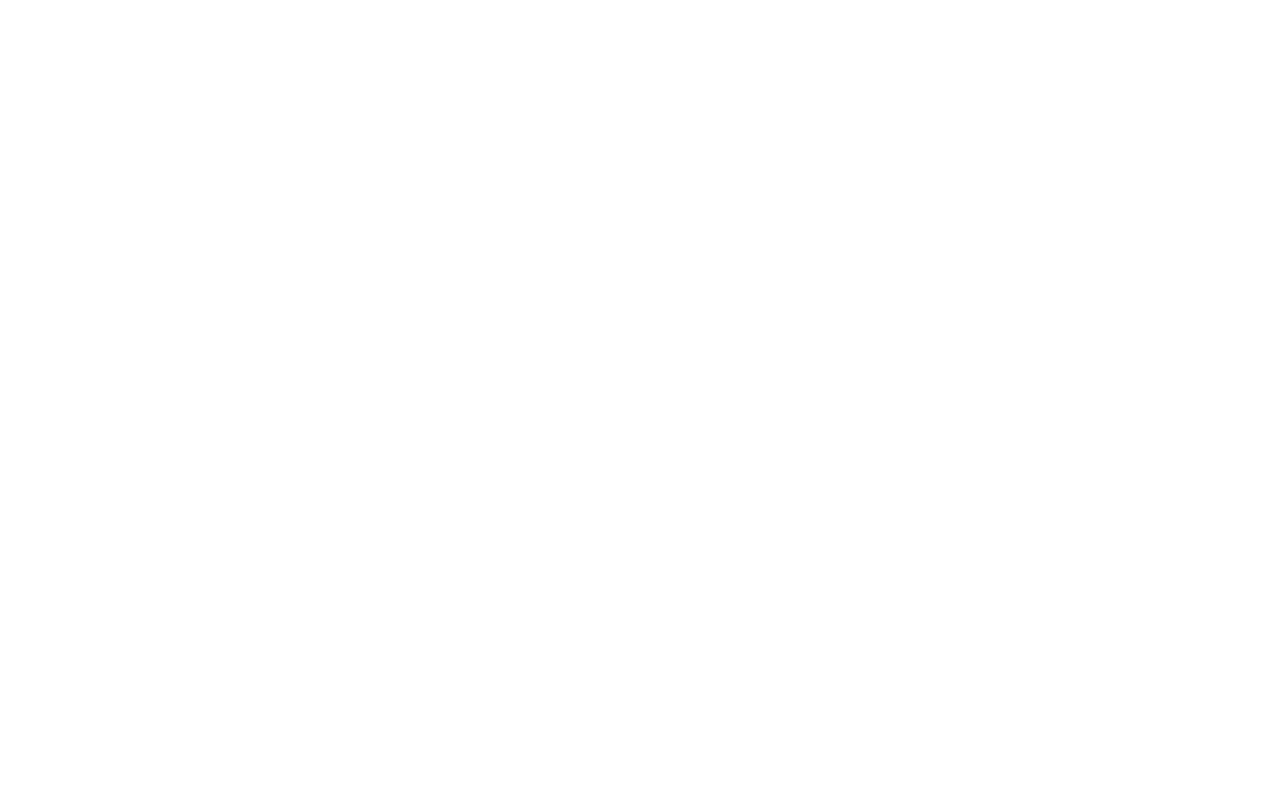
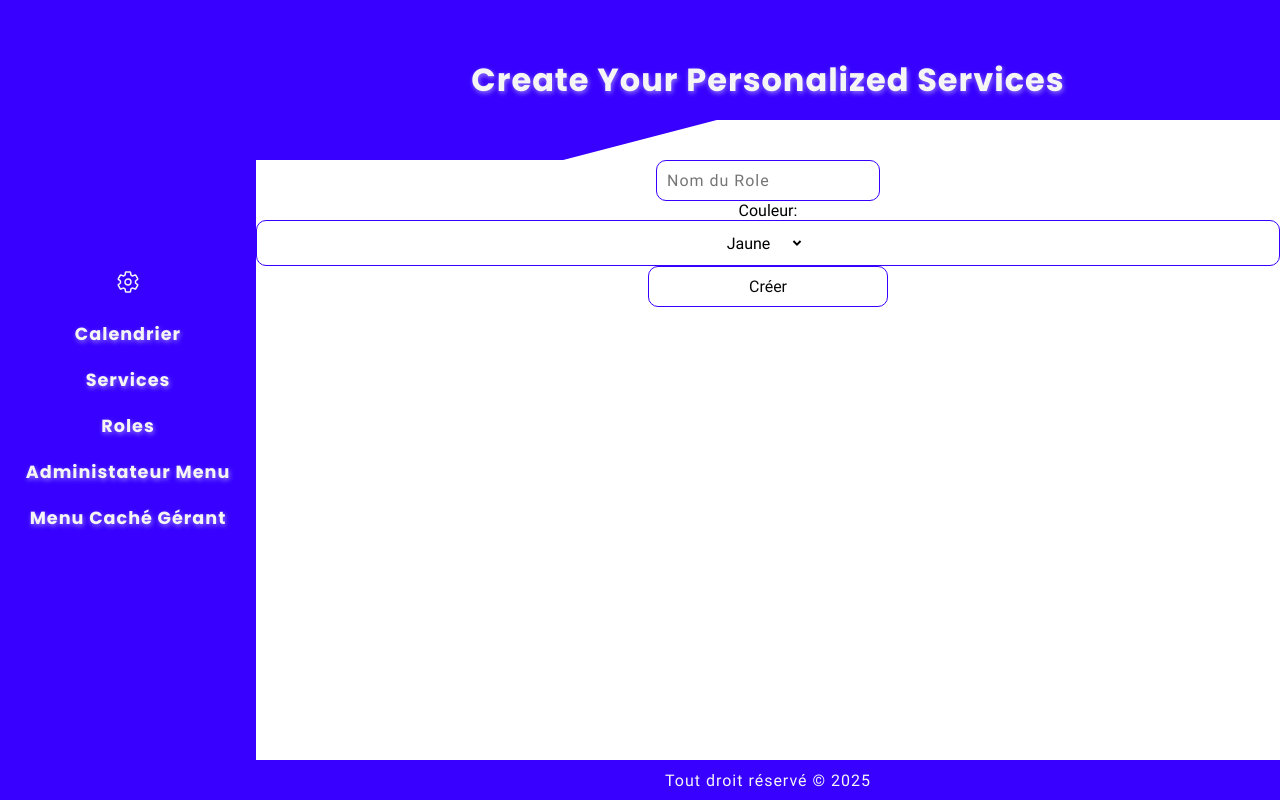
Before and after one commit to Regisl33/Rendez-Vous-Employee-Front, a React (Vite) app: page /roles/add in a window 1280 px wide. Before the commit this address had no page. Built offline with nearby package versions, Linux system fonts and the light colour scheme.

Commit message:
added create role display

```diff
--- a/src/App.tsx
+++ b/src/App.tsx
@@ -5,6 +5,8 @@
 import Layout from "./components/Layout";
 import CreateStore from "./features/stores/components/CreateStore";
 import RoleDisplay from "./features/roles/components/RoleDisplay";
+import CreateRole from "./features/roles/components/CreateRole";
+import UpdateRole from "./features/roles/components/UpdateRole";
 
 const App = () => {
   const app = (
@@ -18,6 +20,8 @@
           <Route path="/stores/add" element={<CreateStore />} />
 
           <Route path="/roles" element={<RoleDisplay />} />
+          <Route path="/roles/add" element={<CreateRole />} />
+          <Route path="/roles/:roleID" element={<UpdateRole />} />
         </Route>
       </Routes>
     </BrowserRouter>
--- /dev/null
+++ b/src/features/roles/components/CreateRole.tsx
@@ -0,0 +1,98 @@
+import { useState, useEffect, useRef, ChangeEvent, FormEvent } from "react";
+import { color } from "../types/roles";
+import { RiArrowDropDownLine } from "react-icons/ri";
+import colorData from "../data/colorData";
+import displayColorName from "../utils/displayColorName";
+
+const storeNum = "1234";
+
+const CreateRole = () => {
+  const [roleName, setRoleName] = useState("");
+  const [color, setColor] = useState<color>("colOpt1");
+  const [isValid, setIsValid] = useState(false);
+  const [message, setMessage] = useState("");
+  //Refs
+  const nameRef = useRef<HTMLInputElement>(null);
+  const messageRef = useRef<HTMLParagraphElement>(null);
+
+  //UseRef Effect for Name
+  useEffect(() => {
+    if (nameRef.current) nameRef.current.focus;
+  }, [nameRef]);
+  //UseRef Effect for Error
+  useEffect(() => {
+    if (message.length > 0) messageRef.current?.focus;
+  }, [message, messageRef]);
+  //Remove Error Message
+  useEffect(() => {
+    setMessage("");
+  }, [roleName]);
+  //Test if the form is Valid
+  useEffect(() => {
+    if (roleName.length > 0 && message.length === 0) {
+      setIsValid(true);
+    } else {
+      setIsValid(false);
+    }
+  }, [roleName, message]);
+
+  const handleSubmit = (e: FormEvent) => {
+    e.preventDefault();
+  };
+
+  const roleInput = (
+    <>
+      <label className="offscreen" htmlFor="role">
+        Role
+      </label>
+      <input
+        type="text"
+        className="input"
+        id="role"
+        autoComplete="off"
+        placeholder="Nom du Role"
+        ref={nameRef}
+        value={roleName}
+        onChange={(e: ChangeEvent<HTMLInputElement>) =>
+          setRoleName(e.target.value.toLowerCase())
+        }
+      />
+    </>
+  );
+
+  const customSelectcolors = (
+    <div className="select-colors-container">
+      <label htmlFor="custom-select-colors">Couleur:</label>
+      <div className="select-custom select-colors" id="custom-select-colors">
+        {displayColorName(color)} <RiArrowDropDownLine />
+        <ul>
+          {colorData.map((color: color) => (
+            <li key={color} onClick={() => setColor(color)}>
+              {displayColorName(color)}
+            </li>
+          ))}
+        </ul>
+      </div>
+    </div>
+  );
+
+  const content = (
+    <form className="create-role-container" onSubmit={handleSubmit}>
+      <p
+        ref={messageRef}
+        className={message.length > 0 ? "errorMsg" : "offscreen"}
+      >
+        {message}
+      </p>
+      {roleInput}
+      {customSelectcolors}
+      <button className="btn" disabled={isValid}>
+        Créer
+      </button>
+    </form>
+  );
+
+  return content;
+};
+
+export default CreateRole;
--- a/src/features/roles/components/Role.tsx
+++ b/src/features/roles/components/Role.tsx
@@ -1,3 +1,4 @@
+import { useNavigate } from "react-router-dom";
 import RoleType from "../types/roles";
 
 type propsType = {
@@ -5,11 +6,12 @@
 };
 
 const Role = ({ role }: propsType) => {
+  const navigate = useNavigate();
   const content = (
     <div className="role">
       <h2>{role.name}</h2>
       <span className={role.color}></span>
-      <button>Modifier</button>
+      <button onClick={() => navigate(`/roles/:${role.id}`)}>Modifier</button>
     </div>
   );
   return content;
--- a/src/features/roles/components/RoleDisplay.tsx
+++ b/src/features/roles/components/RoleDisplay.tsx
@@ -1,11 +1,14 @@
 import { useEffect } from "react";
 import { useGetRolesByStoreQuery } from "../rolesSlice";
 import Role from "./Role";
+import { useNavigate } from "react-router-dom";
 
 const storeNum = "1234";
 
 const RoleDisplay = () => {
   const { data: roleData, isError, error } = useGetRolesByStoreQuery(storeNum);
+
+  const navigate = useNavigate();
 
   useEffect(() => {
     if (isError) {
@@ -15,6 +18,7 @@
 
   const content = (
     <div className="role-container">
+      <button onClick={() => navigate("/roles/add")}>Nouveau Role</button>
       {roleData?.ids &&
         roleData.ids.map((id) => (
           <Role key={id} role={roleData.entities[id]} />
--- /dev/null
+++ b/src/features/roles/components/UpdateRole.tsx
@@ -0,0 +1,7 @@
+import React from "react";
+
+const UpdateRole = () => {
+  return <div></div>;
+};
+
+export default UpdateRole;
--- /dev/null
+++ b/src/features/roles/data/colorData.ts
@@ -0,0 +1,15 @@
+import { color } from "../types/roles";
+
+const colorData: color[] = [
+  "colOpt1",
+  "colOpt2",
+  "colOpt3",
+  "colOpt4",
+  "colOpt5",
+  "colOpt6",
+  "colOpt7",
+  "colOpt8",
+  "colOpt9",
+];
+
+export default colorData;
--- /dev/null
+++ b/src/features/roles/utils/displayColorName.ts
@@ -0,0 +1,26 @@
+import { color } from "../types/roles";
+
+const displayColorName = (color: color) => {
+  switch (color) {
+    case "colOpt1":
+      return "Jaune";
+    case "colOpt2":
+      return "Rose";
+    case "colOpt3":
+      return "Orange";
+    case "colOpt4":
+      return "Rouge";
+    case "colOpt5":
+      return "Mauve";
+    case "colOpt6":
+      return "Vert";
+    case "colOpt7":
+      return "Turquoise";
+    case "colOpt8":
+      return "Bleu Ciel";
+    case "colOpt9":
+      return "Bleu";
+  }
+};
+
+export default displayColorName;
```
Also changed, not shown: 1 other file (tests, documents, lock files or other folders).
